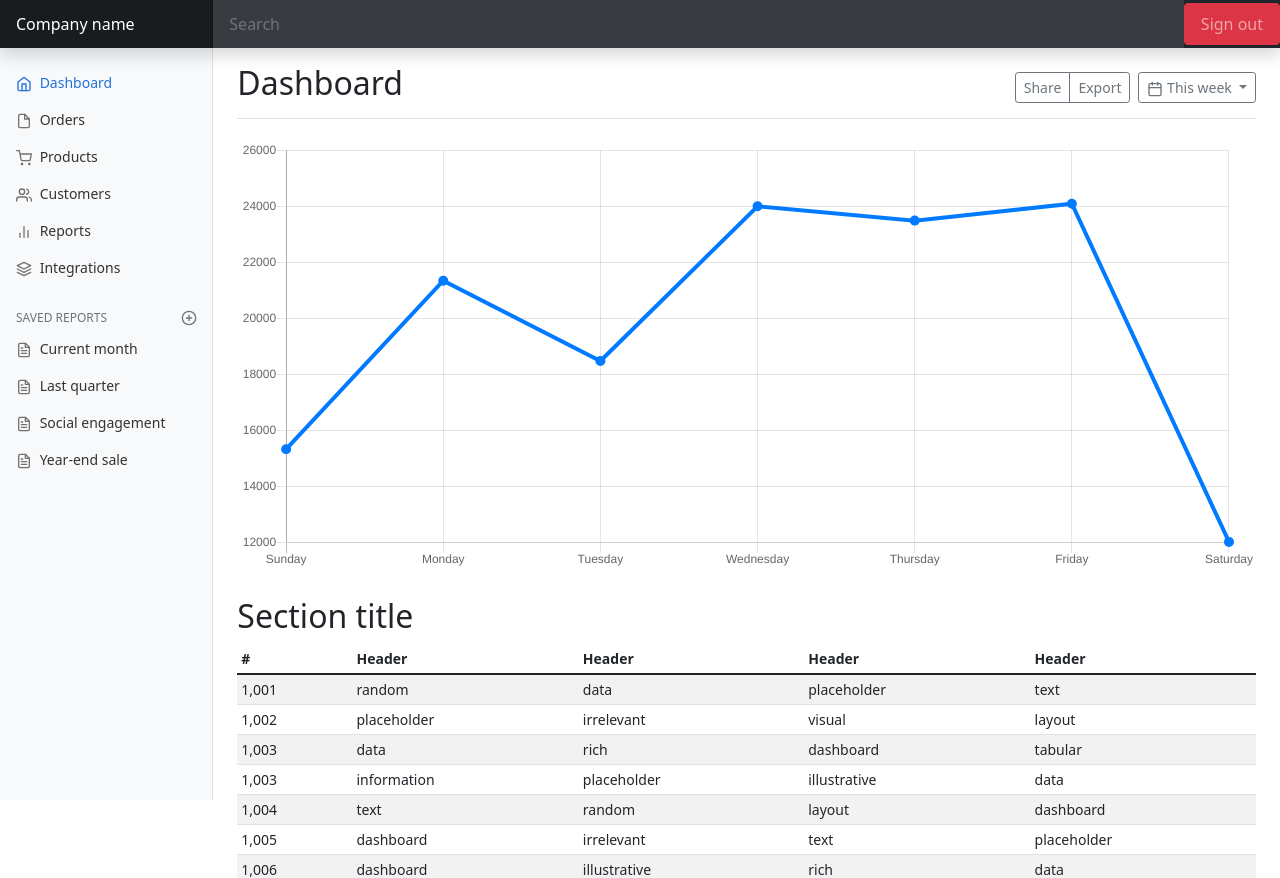
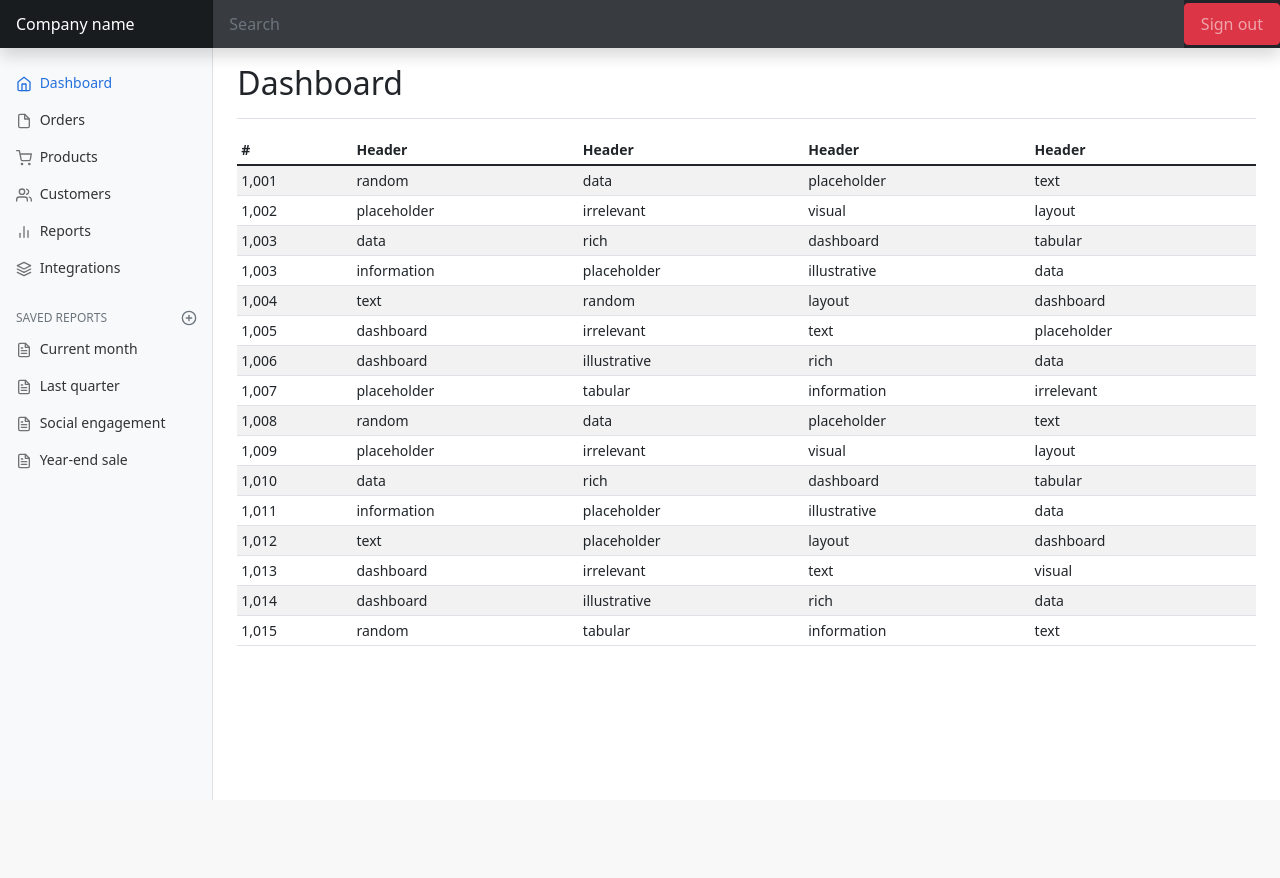
Before and after one commit to Aldaputri/karyawan, a PHP site: page /karyawan/pages/dashboard.php in a window 1280 px wide. Shown: the top 878 px of the page. After the commit the page ends 800 px from the top, so only its background shows below. Run offline with PHP 8.4, Linux system fonts and the light colour scheme; the visitor is signed in with stand-in values (Sample User, id 1).

Commit message:
Hapus Chart dan button

```diff
--- a/pages/dashboard.php
+++ b/pages/dashboard.php
@@ -147,20 +147,9 @@ if(isset($_POST['button_logout'])){
       <div class="d-flex justify-content-between flex-wrap flex-md-nowrap align-items-center pt-3 pb-2 mb-3 border-bottom">
         <h1 class="h2">Dashboard</h1>
         <div class="btn-toolbar mb-2 mb-md-0">
-          <div class="btn-group me-2">
-            <button type="button" class="btn btn-sm btn-outline-secondary">Share</button>
-            <button type="button" class="btn btn-sm btn-outline-secondary">Export</button>
-          </div>
-          <button type="button" class="btn btn-sm btn-outline-secondary dropdown-toggle">
-            <span data-feather="calendar"></span>
-            This week
-          </button>
         </div>
       </div>
 
-      <canvas class="my-4 w-100" id="myChart" width="900" height="380"></canvas>
-
-      <h2>Section title</h2>
       <div class="table-responsive">
         <table class="table table-striped table-sm">
           <thead>
```
